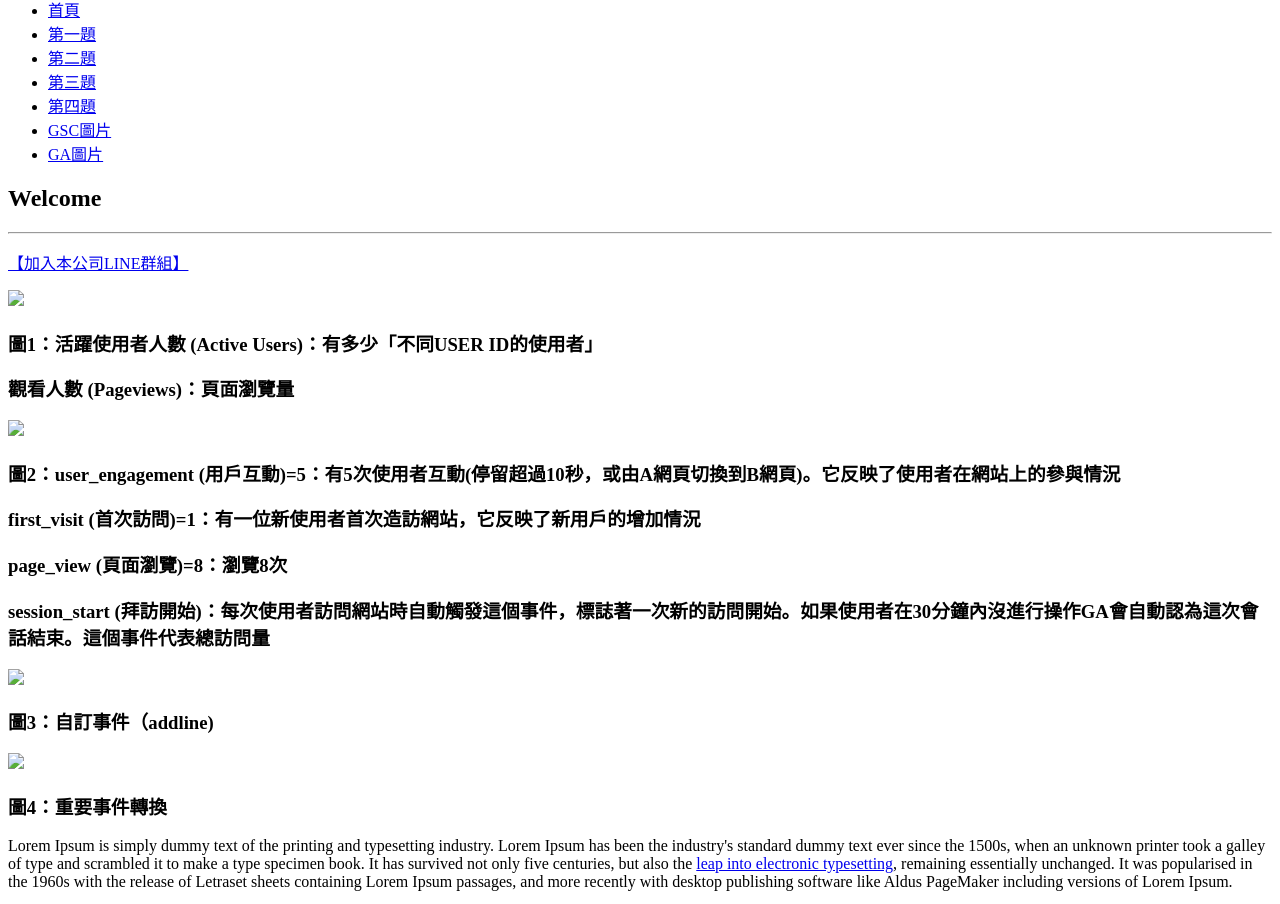
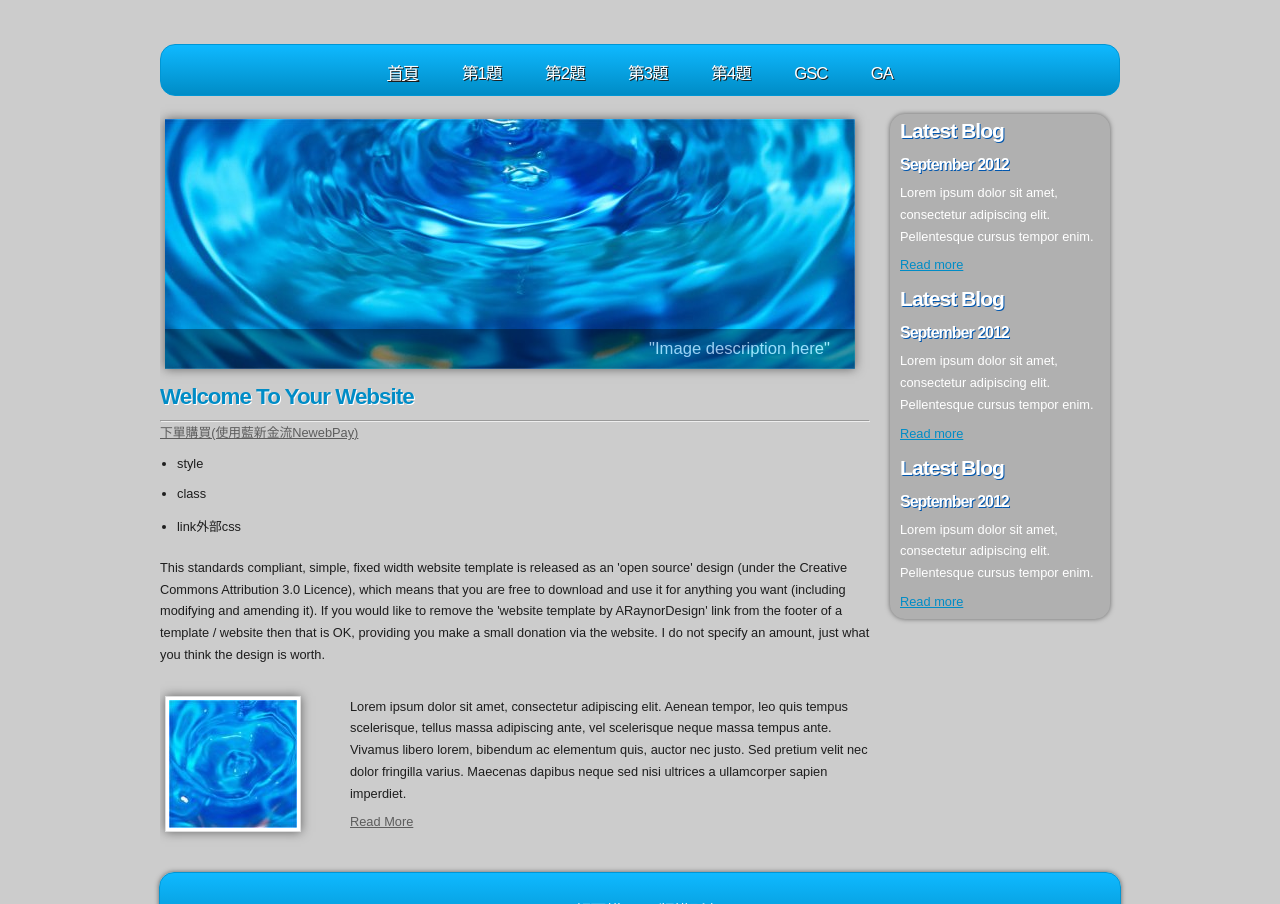
Before and after one commit to lai60092222/hw4, a plain HTML site: page a6.html in a window 1280 px wide. Shown: the part 81-985 px from the top of the page. Drawn offline with Linux system fonts and the light colour scheme; a web font is replaced by a local one.

Commit message:
Add files via upload

```diff
--- a/a6.html
+++ b/a6.html
@@ -1,124 +1,111 @@
-<!doctype html>
-<!--
-Designed by: http://www.cssing.org
-Released for free under a Creative Commons Attribution 3.0 License: http://creativecommons.org/licenses/by/3.0/
-Name: Miami
-Description:  A two-columns, responsive design template.
-Template number: 15
-Version: 1.0
-Released: 4.3.13
--->
-<html>
+
+<!DOCTYPE html PUBLIC "-//W3C//DTD XHTML 1.1//EN" "http://www.w3.org/TR/xhtml11/DTD/xhtml11.dtd">
+<html xmlns="http://www.w3.org/1999/xhtml" xml:lang="en">
+
 <head>
-<meta charset="utf-8">
-<meta name="viewport" content="width=device-width, initial-scale=1.0">
-<meta name="Description" content="這個網站由111570049賴冠樺製作的作業3，內容是CSS的第2種應用">
-<meta name="keywords" content="賴冠樺,作業3,CSS,GA">
-<title>111570049 賴冠樺 作業三</title>
-<link href='http://fonts.googleapis.com/css?family=Lobster' rel='stylesheet' type='text/css'>
-<link href='http://fonts.googleapis.com/css?family=Belgrano' rel='stylesheet' type='text/css'>
-<link href="css/styles.css" rel="stylesheet" type="text/css">
+  <title>111570049 賴冠樺</title>
+  <meta name="description" content="free website template" />
+  <meta name="keywords" content="enter your keywords here" />
+  <meta http-equiv="content-type" content="text/html; charset=utf-8" />
+  <meta http-equiv="X-UA-Compatible" content="IE=9" />
+  <link rel="stylesheet" type="text/css" href="css/style.css" />
+  <script type="text/javascript" src="js/jquery.min.js"></script>
+  <script type="text/javascript" src="js/image_slide.js"></script>
   <!-- Google tag (gtag.js) -->
-<script async src="https://www.googletagmanager.com/gtag/js?id=G-M1TDTNRV7P"></script>
+<script async src="https://www.googletagmanager.com/gtag/js?id=G-5Y4DJH6J4B"></script>
 <script>
   window.dataLayer = window.dataLayer || [];
   function gtag(){dataLayer.push(arguments);}
   gtag('js', new Date());
 
-  gtag('config', 'G-M1TDTNRV7P');
+  gtag('config', 'G-5Y4DJH6J4B');
 </script>
 </head>
+
 <body>
-<header>
-	<div class="headerWrapper">
-        <div class="logo"><a href=""><img src="images/logo.png" alt="logo"></a></div>
-        <div class="logo2"><a href=""><img src="images/logo2.png" alt="logo2"></a></div>
-        <div class="headerPic"><img src="images/headerPic.jpg" alt="" class="picStyle"></div>
-        <div class="clearfloat"></div>
-    </div>
-</header>
-<section>
-	<nav>
-      <ul id="navlist">
-        <li id="active"><a href="#" id="current">首頁</a></li>
-        <li><a href="a1.html">第一題</a></li>
-        <li><a href="a2.html">第二題</a></li>
-        <li><a href="a3.html">第三題</a></li>
-        <li><a href="a4.html">第四題</a></li>
-        <li><a href="a5.html">GSC圖片</a></li>
-        <li><a href="a6.html">GA圖片</a></li>
+  <div id="main">
+	<div id="site_content">
+      <div id="site_heading">
+	    <h1>111570049 賴冠樺 作業4</h1>
+
+	  </div><!--close site_heading-->
+	  <div id="header">
+	    <div id="menubar">
+          <ul id="menu">
+            <li class="current"><a href="index.html">首頁</a></li>
+            <li><a href="a1.html">第1題</a></li>
+            <li><a href="a2.html">第2題</a></li>
+            <li><a href="a3.html">第3題</a></li>
+            <li><a href="a4.html">第4題</a></li>
+            <li><a href="a5.html">GSC</a></li>
+            <li><a href="a6.html">GA</a></li>
           </ul>
-    </nav>
-    <div class="mainContent">
-    	<h1>Welcome</h1>
+        </div><!--close menubar-->
+      </div><!--close header-->
+	  <div id="content">
+
+		<div id="banner_image">
+          <ul class="slideshow">
+            <li class="show"><img width="690" height="250" src="images/slide1.jpg" alt="&quot;Image description here&quot;" /></li>
+            <li><img width="690" height="250" src="images/slide2.jpg" alt="&quot;Image description here&quot;" /></li>
+          </ul>
+	    </div><!--close banner_image-->
+
+		<div class="content_item">
+		  <h1>Welcome To Your Website</h1>
       <hr>
       <p>
-            <a href="https://line.me/R/ti/g/pK9Mt4GSTo" target="_blank">【加入本公司LINE群組】</a>
+        <a href="https://www.newebpay.com/website/Page/content/service_creditcard" target="_blank">下單購買(使用藍新金流NewebPay)</a>
       </p>
 
-        <p>
-            <img src="images/未命名.png" width="80%">
-            <h3>圖1：活躍使用者人數 (Active Users)：有多少「不同USER ID的使用者」</h3>
-            <h3>觀看人數 (Pageviews)：頁面瀏覽量</h3>
-        </p>
-        <p>
-            <img src="images/2.png" width="80%">
-            <h3>圖2：user_engagement (用戶互動)=5：有5次使用者互動(停留超過10秒，或由A網頁切換到B網頁)。它反映了使用者在網站上的參與情況</h3>
-            <h3>first_visit (首次訪問)=1：有一位新使用者首次造訪網站，它反映了新用戶的增加情況</h3>
-            <h3>page_view (頁面瀏覽)=8：瀏覽8次</h3>
-            <h3>session_start (拜訪開始)：每次使用者訪問網站時自動觸發這個事件，標誌著一次新的訪問開始。如果使用者在30分鐘內沒進行操作GA會自動認為這次會話結束。這個事件代表總訪問量</h3>
-        </p>
-        <p>
-            <img src="images/3.png" width="80%">
-            <h3>圖3：自訂事件（addline) </h3>
-        </p>
-        <p>
-            <img src="images/4.png" width="80%">
-            <h3>圖4：重要事件轉換</h3>
-        </p>
-        <p>
-        	Lorem Ipsum is simply dummy text of the printing and typesetting industry. Lorem Ipsum has been the industry's standard dummy text ever since the 1500s, when an unknown printer took a galley of type and scrambled it to make a type specimen book. It has survived not only five centuries, but also the <a href="#">leap into electronic typesetting</a>, remaining essentially unchanged. It was popularised in the 1960s with the release of Letraset sheets containing Lorem Ipsum passages, and more recently with desktop publishing software like Aldus PageMaker including versions of Lorem Ipsum.
-        </p>
-        <p><img src="images/pic.jpg" alt="pic" class="picStyle"></p>
-        <p>
-        	The industry's standard dummy text ever since the 1500s, when an unknown printer took a galley of type and scrambled it to make a type specimen book. It has survived not only five centuries, but also the leap into electronic typesetting, remaining essentially unchanged.With the release of <a href="#">Letraset sheets containing</a> Lorem Ipsum passages, and more recently with desktop publishing software like Aldus PageMaker including versions of Lorem Ipsum.
-        </p>
-        <button>More</button>
-        <div class="horSeparator"></div>
-        <h2>About</h2>
-        <p>
-        	Lorem Ipsum is simply dummy text of the printing and typesetting industry. Lorem Ipsum has been the industry's standard dummy text ever since the 1500s. It has survived not only five centuries, but also the leap into electronic typesetting, remaining essentially unchanged. It was popularised in the 1960s <a href="#">with the release of Letraset</a> sheets containing Lorem Ipsum passages, and more recently with desktop publishing software like Aldus PageMaker including versions of Lorem Ipsum.<br><br>
-            The industry's standard dummy text ever since the 1500s, when an unknown printer took a galley of type and scrambled it to make a type specimen book. It has survived not only five
-        </p>
-        <button>More</button>
-        <div class="horSeparator"></div>
-    </div>
-    <div class="sidebar1">
-        <h1>Miami Beach</h1>
       <ul>
-            <li><a href="">Lorem Ipsum is simply</a></li>
-            <li><a href="">Has been the industry's</a></li>
-            <li><a href="">When an unknown printer</a></li>
-            <li><a href="">Scrambled it to make</a></li>
-            <li><a href="">It has survived not only</a></li>
-            <li><a href="">Electronic typesetting, remaining</a></li>
-            <li><a href="">Letraset sheets containing</a></li>
-            <li><a href="">Recently with desktop</a></li>
-            <li><a href="">PageMaker including versions</a></li>
-            <li><a href="">Printer took a galley</a></li>
-            <li><a href="">Specimen book. It has survived</a></li>
-            <li><a href="">The leap into electronic</a></li>
-            <li><a href="">With the release of Letraset</a></li>
-            <li><a href="">Passages, and more recently</a></li>
-            <li><a href="">Aldus PageMaker including</a></li>
+        <li>style</li>
+        <li>class</li>
+        <li>link外部css</li>
       </ul>
-    </div>
-    <div class="clearfloat"></div>
-</section>
-<footer>
-	<p>
-        Copyright &copy; 賴冠樺 版權所有
-    </p>
-</footer>
+          <p>This standards compliant, simple, fixed width website template is released as an 'open source' design (under the Creative Commons Attribution 3.0 Licence), which means that you are free to download and use it for anything you want (including modifying and amending it). If you would like to remove the 'website template by ARaynorDesign' link from the footer of a template / website then that is OK, providing you make a small donation via the website. I do not specify an amount, just what you think the design is worth.</p>
+
+        </div><!--close content_item-->
+	    <div class="content_image">
+		  <a href="#"><img style=" border: 3px solid #FFF;" alt="image" src="images/city.jpg" /></a>
+		</div><!--close content_image-->
+		<div class="content_text">
+		  <p>Lorem ipsum dolor sit amet, consectetur adipiscing elit. Aenean tempor, leo quis tempus scelerisque, tellus massa adipiscing ante, vel scelerisque neque massa tempus ante. Vivamus libero lorem, bibendum ac elementum quis, auctor nec justo. Sed pretium velit nec dolor fringilla varius. Maecenas dapibus neque sed nisi ultrices a ullamcorper sapien imperdiet.</p>
+		  <a href="#">Read More</a>
+		</div><!--close content_text-->
+		<br style="clear:both"/>
+	  </div><!--close content-->
+
+      <div class="sidebar_container">
+		<div class="sidebar">
+          <div class="sidebar_item">
+            <h2>Latest Blog</h2>
+			<h4>September 2012</h4>
+            <p>Lorem ipsum dolor sit amet, consectetur adipiscing elit. Pellentesque cursus tempor enim.</p>
+		      <a href="#">Read more</a>
+           </div><!--close sidebar_item-->
+         </div><!--close sidebar-->
+	    <div class="sidebar">
+          <div class="sidebar_item">
+            <h2>Latest Blog</h2>
+		  	<h4>September 2012</h4>
+            <p>Lorem ipsum dolor sit amet, consectetur adipiscing elit. Pellentesque cursus tempor enim.</p>
+		      <a href="#">Read more</a>
+          </div><!--close sidebar_item-->
+        </div><!--close sidebar-->
+		<div class="sidebar">
+          <div class="sidebar_item">
+            <h2>Latest Blog</h2>
+			<h4>September 2012</h4>
+            <p>Lorem ipsum dolor sit amet, consectetur adipiscing elit. Pellentesque cursus tempor enim.</p>
+		      <a href="#">Read more</a>
+          </div><!--close sidebar_item-->
+        </div><!--close sidebar-->
+      </div><!--close sidebar_container-->
+    </div><!--close site_content-->
+    <div id="footer">
+      &copy 賴冠樺 2024版權所有
+    </div><!--close footer-->
+  </div><!--close main-->
 </body>
 </html>
```
Lines whose indentation alone changed are shown as unchanged.
